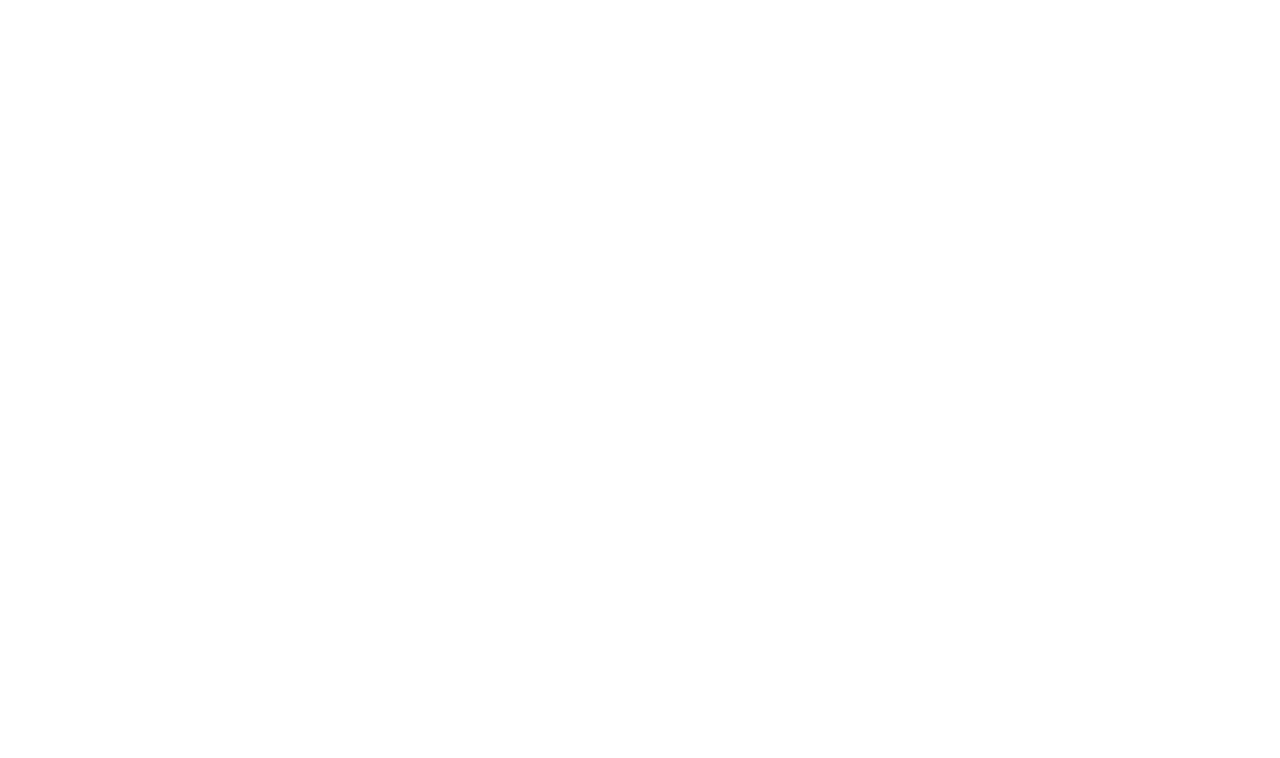
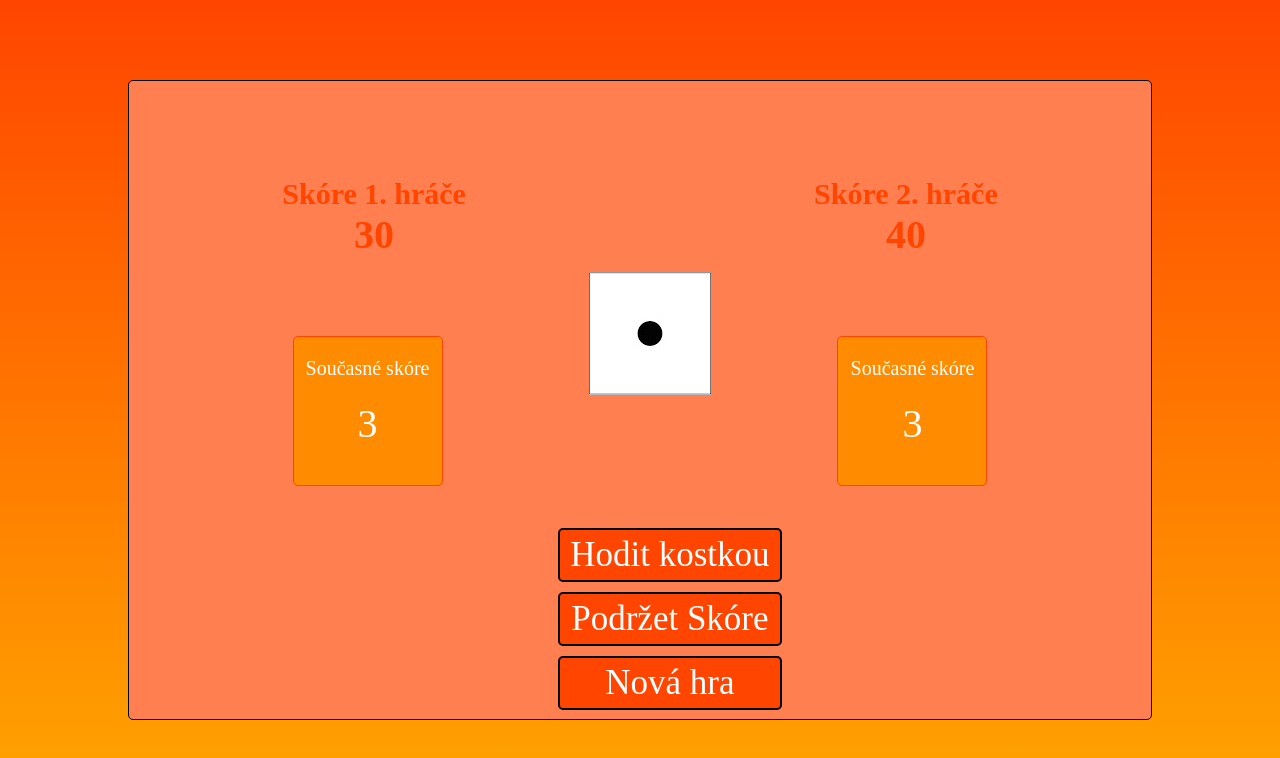
Before and after one commit to LRaszka/HTML_CSS_Javascript_Kostka, a plain HTML site: page index.html in a window 1280 px wide. Drawn offline with Linux system fonts and the light colour scheme.

Commit message:
HTML and CSS design done

```diff
--- a/index.html
+++ b/index.html
@@ -5,8 +5,37 @@
     <meta http-equiv="X-UA-Compatible" content="IE=edge">
     <meta name="viewport" content="width=device-width, initial-scale=1.0">
     <title>Házení kostkou</title>
+    <link rel="stylesheet" href="style.css">
 </head>
 <body>
-
+    <div class="allPage">
+        <div class="playground">
+            <div class="totalScore totalScore0">
+                <p id="name-0">Skóre 1. hráče</p>
+                <p id="totalScorePlayer-0">30</p>
+            </div>
+            <div class="totalScore totalScore1">
+                <p id="name-1">Skóre 2. hráče</p>
+                <p id="totalScorePlayer-1">40</p>
+            </div>
+            <div class="currentScore currentScore0">
+                <p>Současné skóre</p>
+                <p id="currentScore0">3</p>
+            </div>
+            <div class="currentScore currentScore1">
+                <p>Současné skóre</p>
+                <p id="currentScore1">3</p>
+            </div>
+            <div class="middleText">
+                <p class="btn">Hodit kostkou</p>
+                <p class="btn">Podržet Skóre</p>
+                <p class="btn">Nová hra</p>
+            </div>
+            <div class="dice">
+                <img src="img\1.jpg" alt="1" class="diceImage">
+            </div>
+        </div>
+    </div>
 </body>
+<script src="script.js"></script>
 </html>
--- a/style.css
+++ b/style.css
@@ -0,0 +1,108 @@
+* {
+    margin: 0;
+    padding: 0;
+    box-sizing: border-box;
+}
+
+.allPage {
+    background: linear-gradient(#ff4500, #ffA500);
+    height: 100vh;
+}
+
+/* playground */
+.playground {
+    width: 80%;
+    height: 80%;
+    background: #FF7F50;
+    border: 1px solid #000;
+    border-radius: 5px;
+    position: absolute;
+    top: 10%;
+    left: 10%;
+}
+
+/* Total score */
+.totalScore {
+    font-size: 30px;
+    color: #ff4500;
+    font-weight: bold;
+}
+
+.totalScore p:nth-of-type(2) { /*druhé p */
+    font-size: 40px;
+    text-align: center;
+}
+
+.totalScore0 {
+    position: absolute;
+    top: 15%;
+    left: 15%;
+}
+
+.totalScore1 {
+    position: absolute;
+    top: 15%;
+    right: 15%;
+}
+
+/* Current score */
+.currentScore {
+    width: 150px;
+    height: 150px;
+    background-color: #FF8C00;
+    border: 1px solid #ff4500;
+    border-radius: 5px;
+}
+
+.currentScore p {
+    font-size: 20px;
+    color: #fff;
+    text-align: center;
+     padding-top: 20px;
+}
+
+.currentScore p:nth-child(2){ /*druhý potomek p*/
+    font-size: 40px;
+}
+
+.currentScore0 {
+    position: absolute;
+    top: 40%;
+    left: 16%;
+}
+
+.currentScore1 {
+    position: absolute;
+    top: 40%;
+    right: 16%;
+}
+
+/* Middle text */
+.middleText {
+    position: absolute;
+    top: 70%;
+    left: 42%;
+    text-align: center;
+    font-size: 35px;
+    color: #fff;
+}
+
+.btn {
+    border: 2px solid #000;
+    padding: 5px 10px;
+    border-radius: 5px;
+    margin-bottom: 10px;
+    background-color: #ff4500;
+}
+
+.btn:hover {
+    border: 2px solid gray;
+    background-color: #ffA500;
+}
+
+/* Dice */
+.dice {
+    position: absolute;
+    top: 30%;
+    left: 45%;
+}
```
Also changed, not shown: img/1.jpg (added), img/2.jpg (added), img/3.jpg (added), img/4.jpg (added), img/5.jpg (added), img/6.jpg (added).
